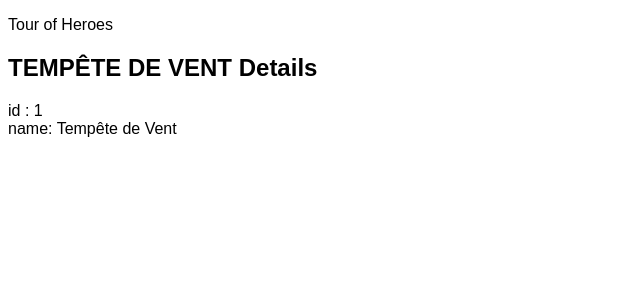
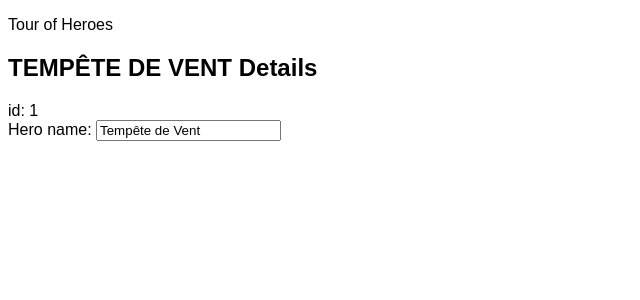
Before and after one commit to Quarren/Angular-tour-of-heroes, an Angular app: page / in a window 1280 px wide. Shown: the top 300 px of the page, without its empty margins (0-640 px from the left). Built offline with nearby package versions, Linux system fonts and the light colour scheme.

Commit message:
formsModule added &  ways binding on hero.name

```diff
--- a/src/app/app.module.ts
+++ b/src/app/app.module.ts
@@ -1,5 +1,6 @@
 import { NgModule } from '@angular/core';
 import { BrowserModule } from '@angular/platform-browser';
+import { FormsModule } from '@angular/forms';
 
 import { AppComponent } from './app.component';
 import { HeroesComponent } from './heroes/heroes.component';
@@ -10,7 +11,8 @@
     HeroesComponent
   ],
   imports: [
-    BrowserModule
+    BrowserModule,
+    FormsModule
   ],
   providers: [],
   bootstrap: [AppComponent]
--- a/src/app/heroes/heroes.component.html
+++ b/src/app/heroes/heroes.component.html
@@ -3,11 +3,12 @@
 <div>
 
     <div>
-        <span>id : {{ hero.id }}</span>
+        <span>id: {{ hero.id }}</span>
     </div>
 
     <div>
-        <span>name: {{ hero.name }}</span>
+        <label for='name'>Hero name: </label>
+        <input id='name' [(ngModel)]="hero.name" placeholder='name'>
     </div>
 
 </div>
```
